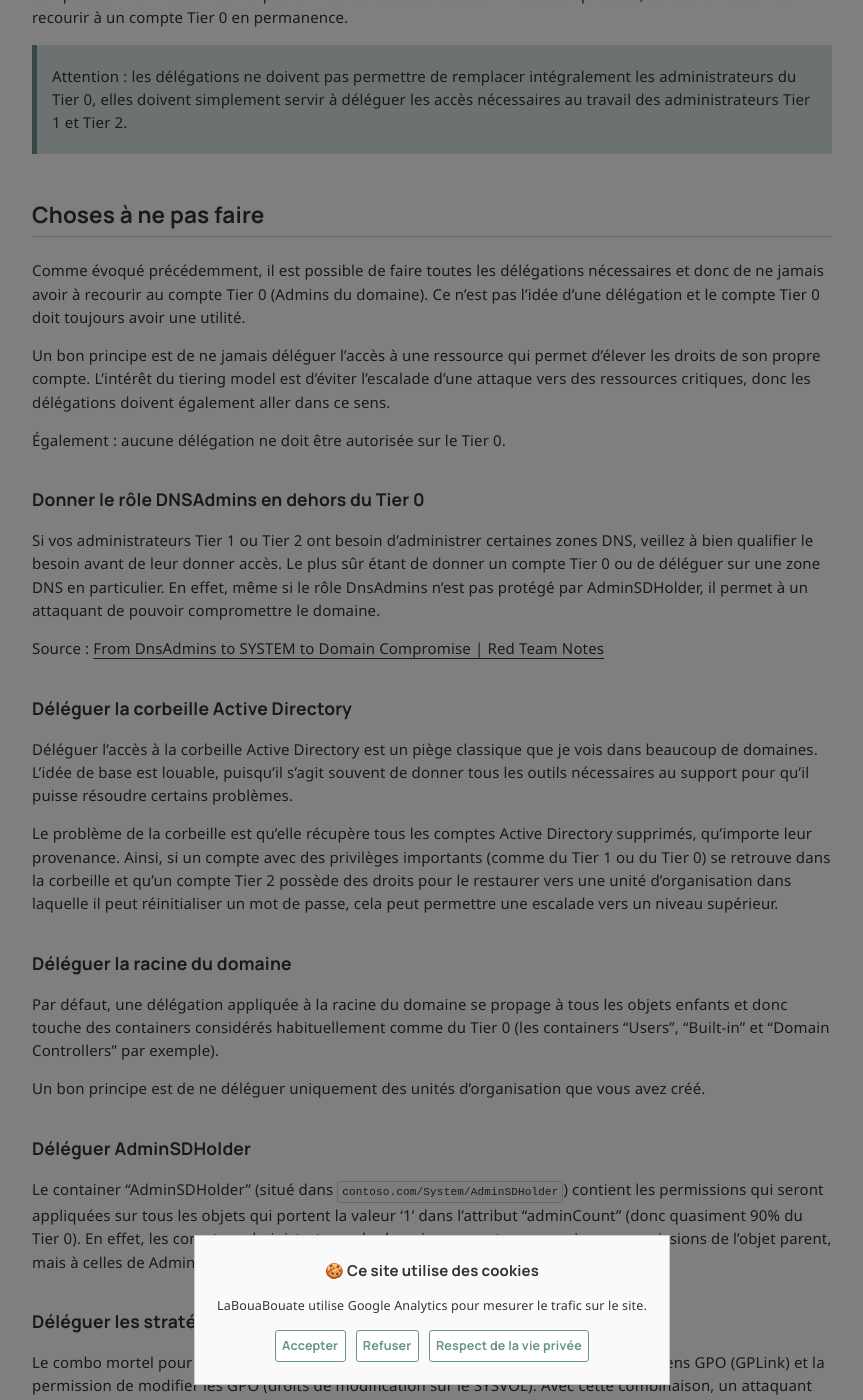
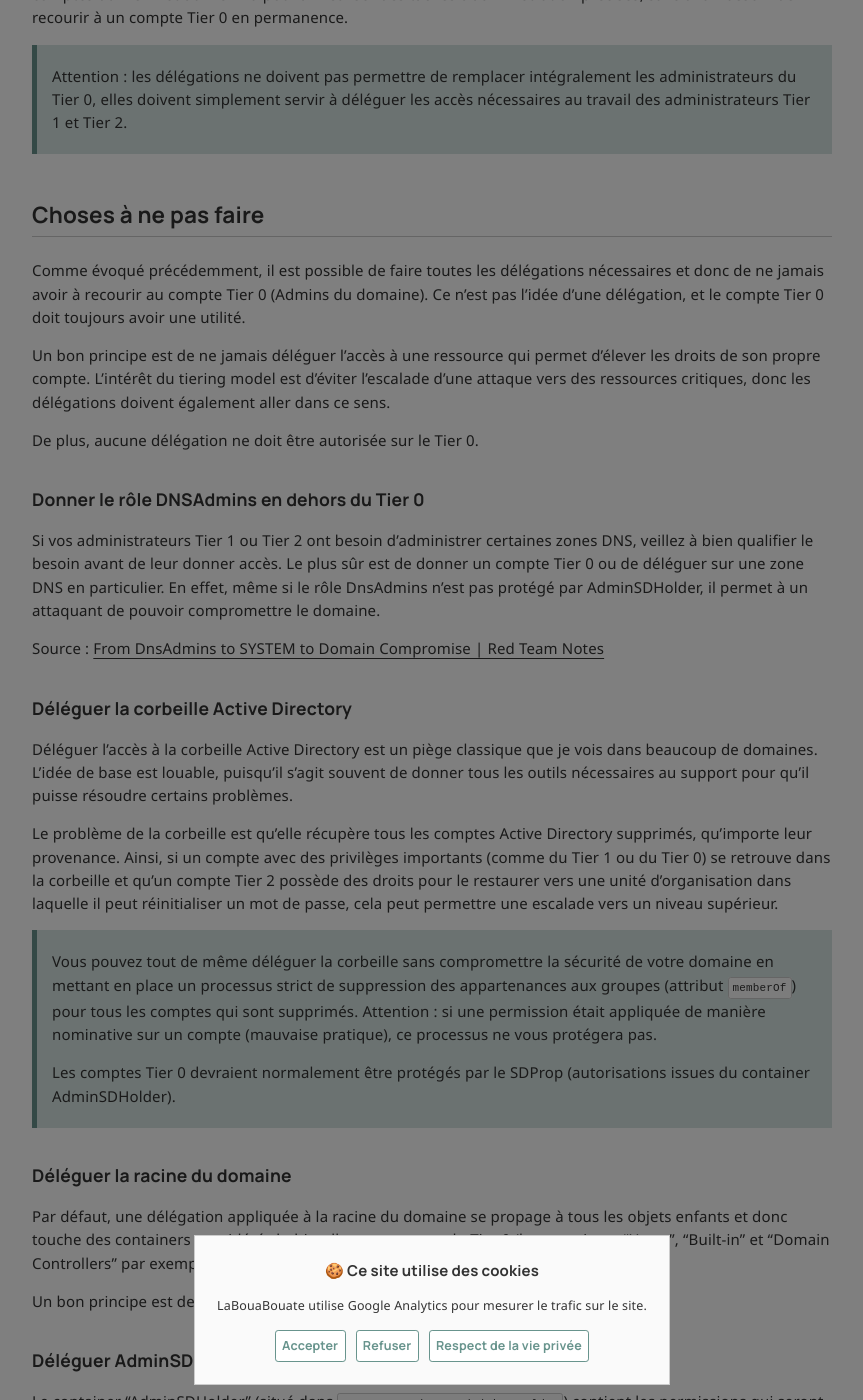
Before and after one commit to leobouard/leobouard.github.io, a Jekyll site: the page built from _posts/2024-11-01-tiering-model-004.md, in a window 1280 px wide and 1400 px high, scrolled down 647 px. Shown: the whole window, without its empty margins (208-1071 px from the left). Built offline with Jekyll 4.4.1, drawn with Linux system fonts in a browser that asks for light colours; nearby versions of some CDN libraries; some web fonts are replaced; comment, search, counter and statistics services are not loaded; some of the changed text lies outside the part shown.

Commit message:
Correction orthographique

```diff
--- a/_posts/2024-11-01-tiering-model-004.md
+++ b/_posts/2024-11-01-tiering-model-004.md
@@ -27,15 +27,15 @@
 
 ## Choses à ne pas faire
 
-Comme évoqué précédemment, il est possible de faire toutes les délégations nécessaires et donc de ne jamais avoir à recourir au compte Tier 0 (Admins du domaine). Ce n'est pas l'idée d'une délégation et le compte Tier 0 doit toujours avoir une utilité.
+Comme évoqué précédemment, il est possible de faire toutes les délégations nécessaires et donc de ne jamais avoir à recourir au compte Tier 0 (Admins du domaine). Ce n'est pas l'idée d'une délégation, et le compte Tier 0 doit toujours avoir une utilité.
 
 Un bon principe est de ne jamais déléguer l'accès à une ressource qui permet d'élever les droits de son propre compte. L'intérêt du tiering model est d'éviter l'escalade d'une attaque vers des ressources critiques, donc les délégations doivent également aller dans ce sens.
 
-Également : aucune délégation ne doit être autorisée sur le Tier 0.
+De plus, aucune délégation ne doit être autorisée sur le Tier 0.
 
 ### Donner le rôle DNSAdmins en dehors du Tier 0
 
-Si vos administrateurs Tier 1 ou Tier 2 ont besoin d'administrer certaines zones DNS, veillez à bien qualifier le besoin avant de leur donner accès. Le plus sûr étant de donner un compte Tier 0 ou de déléguer sur une zone DNS en particulier. En effet, même si le rôle DnsAdmins n'est pas protégé par AdminSDHolder, il permet à un attaquant de pouvoir compromettre le domaine.
+Si vos administrateurs Tier 1 ou Tier 2 ont besoin d'administrer certaines zones DNS, veillez à bien qualifier le besoin avant de leur donner accès. Le plus sûr est de donner un compte Tier 0 ou de déléguer sur une zone DNS en particulier. En effet, même si le rôle DnsAdmins n'est pas protégé par AdminSDHolder, il permet à un attaquant de pouvoir compromettre le domaine.
 
 Source : [From DnsAdmins to SYSTEM to Domain Compromise \| Red Team Notes](https://www.ired.team/offensive-security-experiments/active-directory-kerberos-abuse/from-dnsadmins-to-system-to-domain-compromise)
 
@@ -45,15 +45,19 @@
 
 Le problème de la corbeille est qu'elle récupère tous les comptes Active Directory supprimés, qu'importe leur provenance. Ainsi, si un compte avec des privilèges importants (comme du Tier 1 ou du Tier 0) se retrouve dans la corbeille et qu'un compte Tier 2 possède des droits pour le restaurer vers une unité d'organisation dans laquelle il peut réinitialiser un mot de passe, cela peut permettre une escalade vers un niveau supérieur.
 
+> Vous pouvez tout de même déléguer la corbeille sans compromettre la sécurité de votre domaine en mettant en place un processus strict de suppression des appartenances aux groupes (attribut `memberOf`) pour tous les comptes qui sont supprimés. Attention : si une permission était appliquée de manière nominative sur un compte (mauvaise pratique), ce processus ne vous protégera pas.
+>
+> Les comptes Tier 0 devraient normalement être protégés par le SDProp (autorisations issues du container AdminSDHolder).
+
 ### Déléguer la racine du domaine
 
 Par défaut, une délégation appliquée à la racine du domaine se propage à tous les objets enfants et donc touche des containers considérés habituellement comme du Tier 0 (les containers "Users", "Built-in" et "Domain Controllers" par exemple).
 
-Un bon principe est de ne déléguer uniquement des unités d'organisation que vous avez créé.
+Un bon principe est de ne déléguer que les unités d'organisation que vous avez créé.
 
 ### Déléguer AdminSDHolder
 
-Le container "AdminSDHolder" (situé dans `contoso.com/System/AdminSDHolder`) contient les permissions qui seront appliquées sur tous les objets qui portent la valeur '1' dans l'attribut "adminCount" (donc quasiment 90% du Tier 0). En effet, les comptes administrateurs du domaine ne sont pas soumis aux permissions de l'objet parent, mais à celles de AdminSDHolder.
+Le container "AdminSDHolder" (situé dans `contoso.com/System/AdminSDHolder`) contient les permissions qui seront appliquées à tous les objets qui portent la valeur '1' dans l'attribut `adminCount` (donc quasiment 90 % du Tier 0). En effet, les comptes administrateurs du domaine ne sont pas soumis aux permissions de l'objet parent, mais à celles de AdminSDHolder.
 
 ### Déléguer les stratégies de groupe
 
@@ -83,17 +87,17 @@
 - Récupération des clés BitLocker sur contoso.com/TIER1/Servers
 - Administrateur local des ordinateurs sur contoso.com/TAILSPIN TOYS
 
-Ceci s'apparente à la méthode AGDLP (**A**ccount > **G**lobal group > **D**omain **L**ocal group > **P**ermission), qui est très souvent utilisée dans la gestion des droits d'accès sur les serveurs de fichiers. Plus d'information sur cette méthode ici : [La méthode AGDLP : L’art de gérer ses permissions selon Microsoft – NEPTUNET.FR](https://neptunet.fr/agdlp/)
+Ceci s'apparente à la méthode AGDLP (**A**ccount > **G**lobal group > **D**omain **L**ocal group > **P**ermission), qui est très souvent utilisée dans la gestion des droits d'accès sur les serveurs de fichiers. Plus d'informations sur cette méthode ici : [La méthode AGDLP : L’art de gérer ses permissions selon Microsoft – NEPTUNET.FR](https://neptunet.fr/agdlp/)
 
 > Prenez bien le temps de réfléchir à une convention de nommage simple et facilement compréhensible pour vos groupes. La description de ces groupes ne doit pas être oubliée, car c'est un élément crucial pour bien comprendre l'intérêt et la permission que chaque groupe porte.
 
 ### Création des délégations de contrôle
 
-Il faut maintenant ajouter des droits sur les groupes de sécurité domaine local fraichement créés. Dans l'idéal, plus aucune permission Active Directory existante ne devrait être attribuée à autre chose qu'à l'un de ces groupes.
+Il faut maintenant ajouter des droits sur les groupes de sécurité domaine local fraîchement créés. Dans l'idéal, plus aucune permission Active Directory existante ne devrait être attribuée à autre chose qu'à l'un de ces groupes.
 
 #### Par l'interface graphique
 
-Pour des petites infrastructures, vous pouvez déléguer le contrôle d'une unité d'organisation avec l'interface graphique. Vous pouvez faire un clic-droit sur n'importe quelle OU, sélectionner l'option "Délégation de contrôle..." et avoir accès à l'assistant dédié.
+Pour de petites infrastructures, vous pouvez déléguer le contrôle d'une unité d'organisation avec l'interface graphique. Vous pouvez faire un clic-droit sur n'importe quelle OU, sélectionner l'option "Délégation de contrôle..." et avoir accès à l'assistant dédié.
 
 Plus d'informations sur cette méthode ici : [La délégation de contrôle Active Directory \| IT-Connect](https://www.it-connect.fr/la-delegation-de-controle-active-directory/)
 
```
Also changed, not shown: other parts of _posts/2024-11-01-tiering-model-004.md (+4 -4 lines), _posts/2025-04-01-rotation-mdp-dsrm.md (+13 -13 lines).
